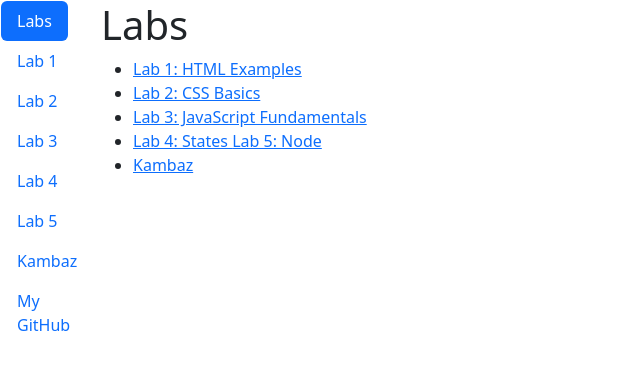
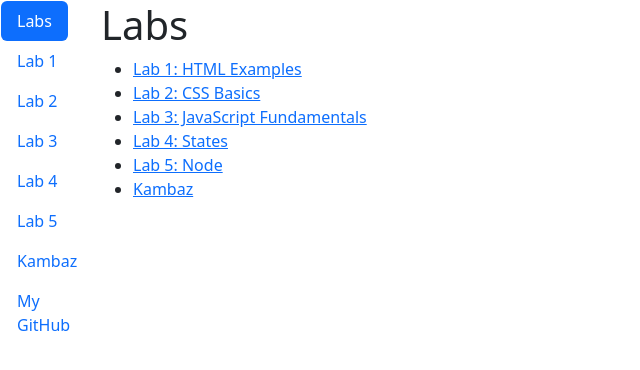
Before and after one commit to euneWarrior/kambaz-next-js, a Next.js app: page /Labs in a window 1280 px wide. Shown: the top 370 px of the page, without its empty margins (0-640 px from the left). Built offline with nearby package versions, Linux system fonts and the light colour scheme.

Commit message:
fixed missing links

```diff
--- a/app/Labs/TOC.tsx
+++ b/app/Labs/TOC.tsx
@@ -31,6 +31,6 @@ export default function TOC() {
        <NavLink href="/" as={Link}>
          Kambaz </NavLink> </NavItem>
      <NavItem>
-       <NavLink href="https://github.com/euneWarrior/kambaz-next-js/tree/a4">My GitHub</NavLink></NavItem>
+       <NavLink href="https://github.com/euneWarrior/kambaz-next-js/tree/a5">My GitHub</NavLink></NavItem>
    </Nav>
  );}
--- a/app/Labs/page.tsx
+++ b/app/Labs/page.tsx
@@ -19,9 +19,11 @@ export default function Labs() {
         <li>
          <Link href="/Labs/Lab4" id="wd-lab3-link">
            Lab 4: States </Link>
-	<Link href="/Labs/Lab5" id="wd-lab3-link">
+	   </li>
+	   <li>
+<Link href="/Labs/Lab5" id="wd-lab3-link">
            Lab 5: Node </Link>
-       </li>
+	   </li>
             <li>
        <Link href="/" id="wd-kambaz-link">
          Kambaz </Link> </li>
```
